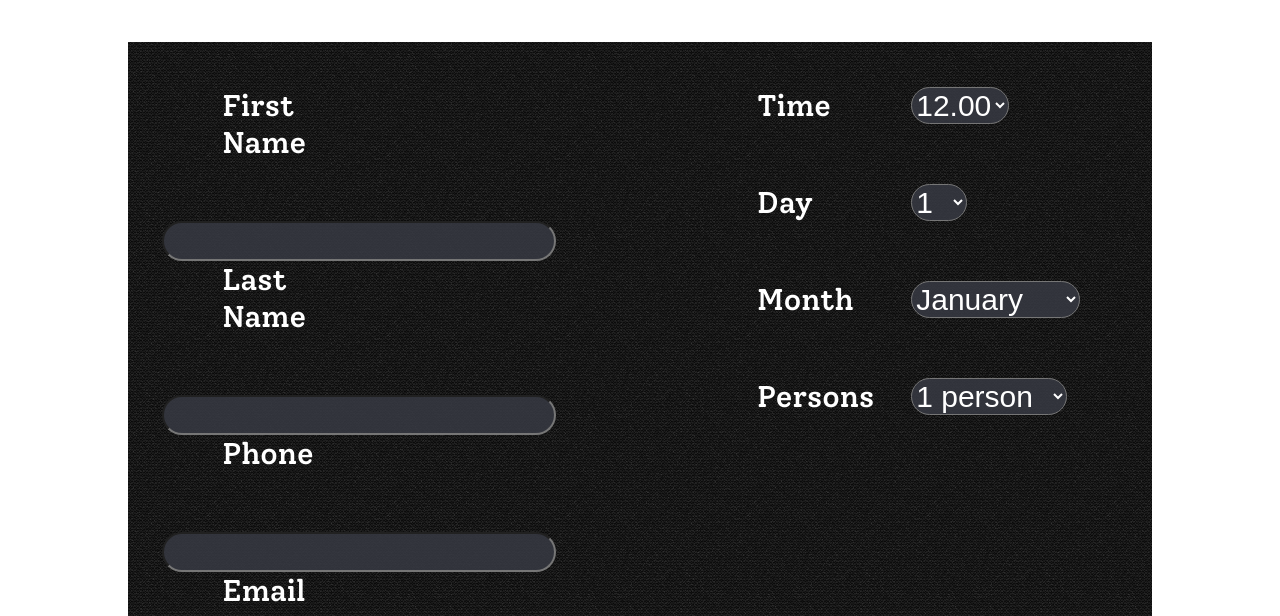
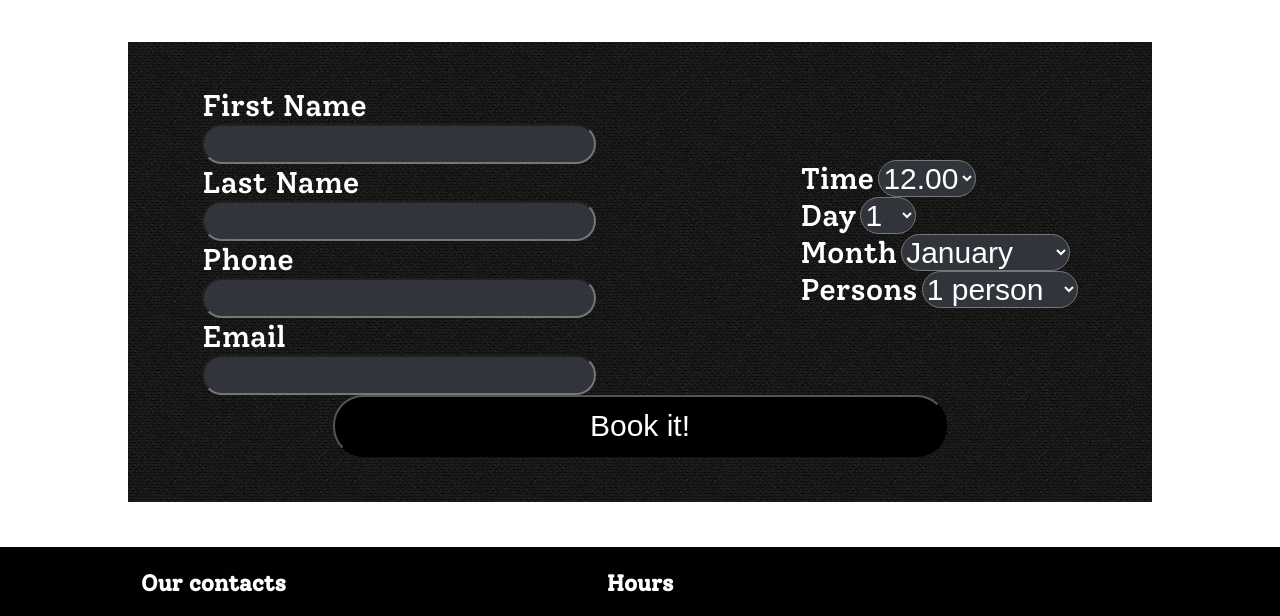
Before and after one commit to Yurk-do/main-project, a plain HTML site: page form.html in a window 1280 px wide. Shown: the part 148-764 px from the top of the page. Drawn offline with Linux system fonts and the light colour scheme; files whose address does not match are found by name.

Commit message:
update-geometry-form.css

```diff
--- a/style/form/geometry-form.css
+++ b/style/form/geometry-form.css
@@ -85,11 +85,21 @@ button {
     border-radius: 1em;
 }
 
-label {
+.box-personal-data,
+.box-order-data {
+    margin-bottom: 3em;
+}
+
+.box-personal-data label {
     display: inline-block;
     width: 7em;
-    padding-left: 2em;
-    padding-bottom: 2em;
+    padding-right: 2em;
+}
+
+.box-order-data label {
+    display: inline-block;
+    width: 5em;
+    padding-right: 2em;
 }
 
 ul {
@@ -105,27 +115,31 @@ ul {
     margin-right: auto;
     display: flex;
     flex-flow: row wrap;
-    justify-content: space-evenly;
-    align-items: flex-start;
+    justify-content: space-around;
+    align-items: center;
+}
+
+#personal-data,
+#order-data {
+    display: flex;
+    flex-flow: column nowrap;
+    align-items: baseline;
 }
 
 #personal-data {
-    width: 45%;
-}
-
-#order-data {
-    width: 45%;
+    width: 40%;
 }
 
 #button {
     width: 60%;
+    margin-left: auto;
+    margin-right: auto;
 }
 
 button {
     width: 100%;
     padding: 0.4em 0em 0.4em 0em;
 }
-
 
 
 /* Footer */
```
